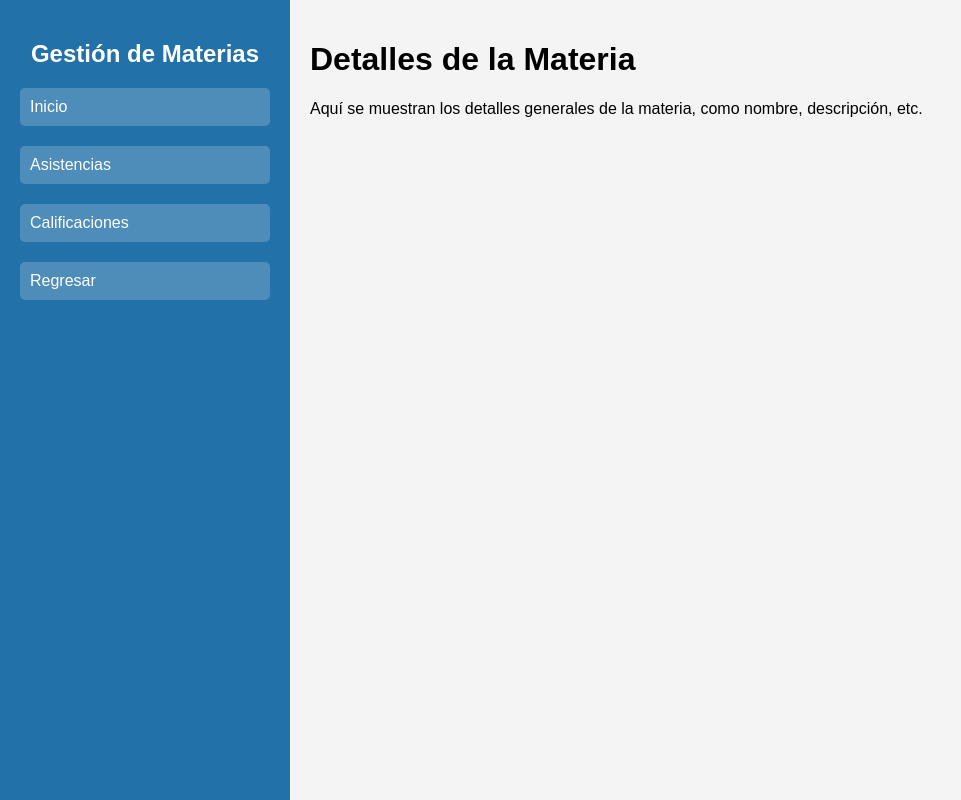
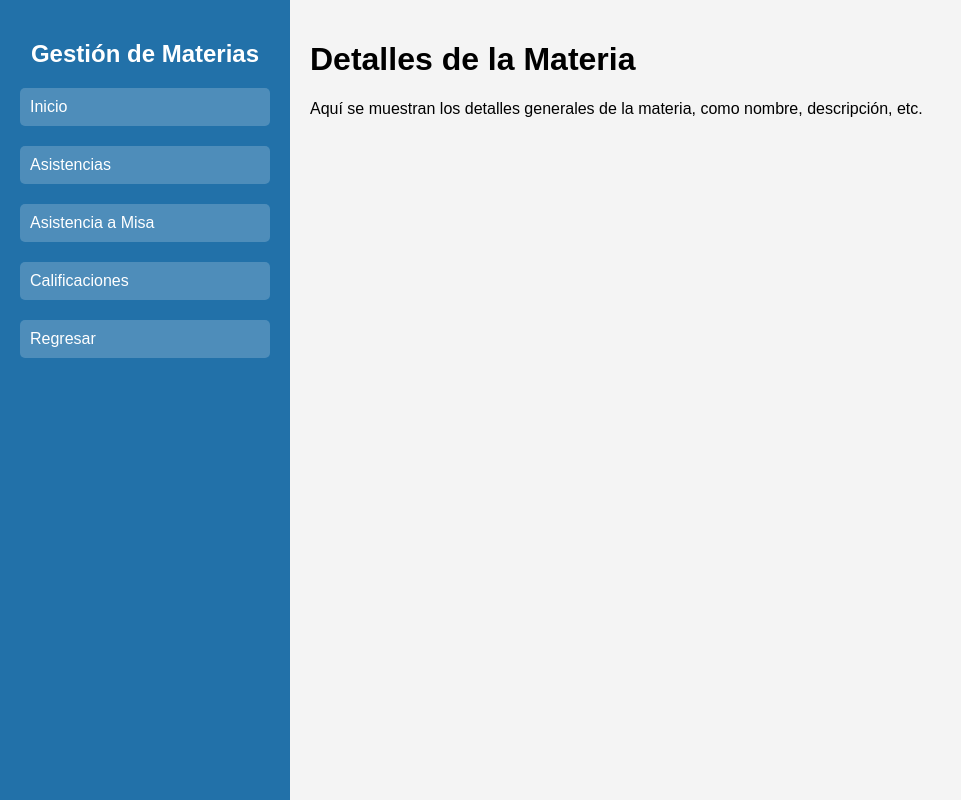
Before and after one commit to Manuelrico659/NeoSchool, a Flask app: template templates/detalle_materia.html in a window 1280 px wide. Shown: the whole page, without its empty margins (0-961 px from the left). Run offline with Flask 3, Linux system fonts and the light colour scheme; the template is opened without the code that fills it: most values are stand-ins (such as "Sample title", 1, 10 or a date in 2020); some libraries are stand-ins or nearby versions.

Commit message:
agregar asistencia a misa

```diff
--- a/templates/detalle_materia.html
+++ b/templates/detalle_materia.html
@@ -44,6 +44,41 @@
                                     </div>
                                 </div>
                                 {% endfor %}
+                            </div>
+                        </div>
+                    `;
+                    break;
+
+                    case "asistencia_misa":
+                    mainContent.innerHTML = `
+                        <h1>Asistencia a Misa</h1>
+                        <div class="content-section">
+                            <h2>Registro de Asistencia a Misa</h2>
+                            <div class="asistencias-container">
+                                {% for estudiante in estudiantes %}
+                                <div class="estudiante-card">
+                                    <span class="estudiante-nombre">{{ estudiante[1] }} {{ estudiante[2] }}</span>
+                                    <div class="asistencia-dias">
+                                        {% for fecha in fechas_misa %}
+                                        <label class="asistencia-checkbox">
+                                            <input type="checkbox"
+                                                {% if asistencia_misa_por_estudiante[estudiante[0]].get(fecha, 0) == 1 %}checked{% endif %}
+                                                data-fecha="{{ fecha }}"
+                                                onchange="actualizarAsistencia({{ estudiante[0] }}, '{{ fecha }}', this, 'misa')">
+                                            ${fecha} (Misa)
+                                        </label>
+                                        {% endfor %}
+                                    </div>
+                                    <div class="faltas">
+                                        Asistencias a misa: {{ asistencias_misa_por_estudiante.get(estudiante[0], 0) }}
+                                    </div>
+                                </div>
+                                {% endfor %}
+                            </div>
+                            <div class="nueva-fecha-misa">
+                                <h3>Agregar nueva fecha de misa</h3>
+                                <input type="date" id="nueva-fecha-misa">
+                                <button onclick="agregarFechaMisa()">Agregar Fecha</button>
                             </div>
                         </div>
                     `;
@@ -251,6 +286,7 @@
         <ul>
             <li><a href="#" onclick="loadContent('inicio')">Inicio</a></li>
             <li><a href="#" onclick="loadContent('asistencias')">Asistencias</a></li>
+            <li><a href="#" onclick="loadContent('asistencia_misa')">Asistencia a Misa</a></li>
             <li><a href="#" onclick="loadContent('calificaciones')">Calificaciones</a></li>
             <li><a href="#" onclick="window.location.href='{{ url_for('profesor') }}'">Regresar</a></li>
         </ul>
```
